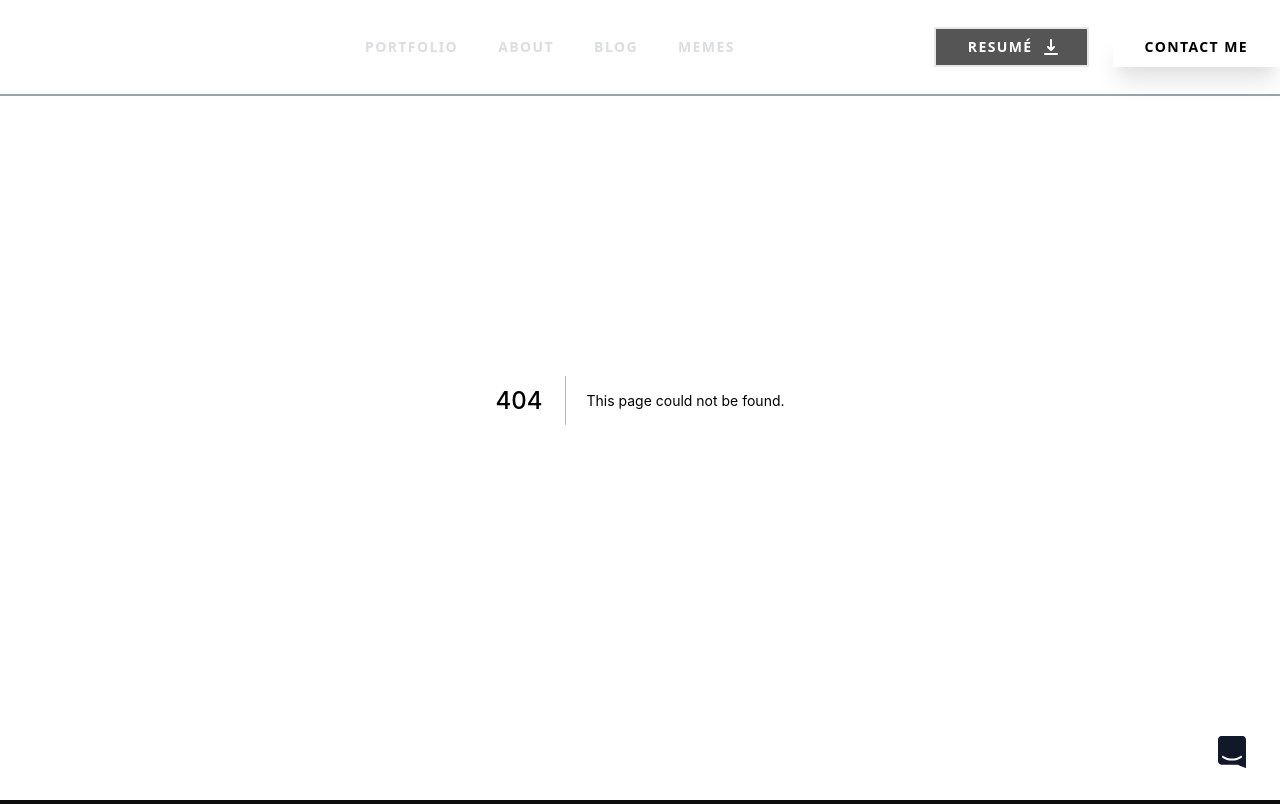
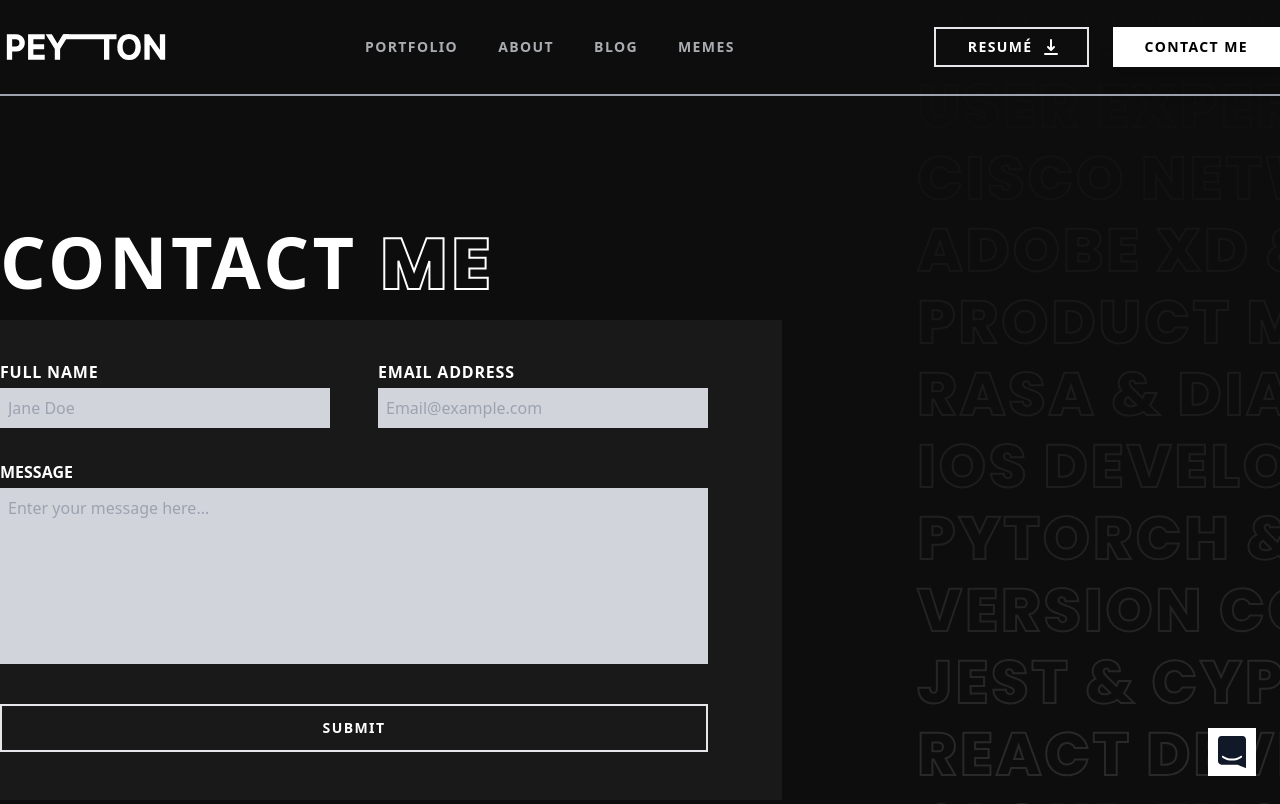
Before and after one commit to PeytonCleveland/PeytonCleveland, a Next.js app: page /contact in a window 1280 px wide. Before the commit this address had no page. Built offline with nearby package versions, Linux system fonts and the light colour scheme.

Commit message:
added contact page

```diff
--- a/components/header.js
+++ b/components/header.js
@@ -76,7 +76,7 @@ const Header = () => {
             </svg>
           </button>
         </a>
-        <Link href="/sign-up">
+        <Link href="/contact">
           <button className="ml-6 px-8 h-10 text-black text-sm font-extrabold tracking-widest bg-white hover:bg-gray-300 shadow-xl transform uppercase hover:scale-105 duration-300">
             CONTACT ME
           </button>
--- /dev/null
+++ b/pages/contact.js
@@ -0,0 +1,121 @@
+import Head from "next/head";
+import Image from "next/image";
+import Link from "next/link";
+
+export default function Contact() {
+  return (
+    <div>
+      <Head>
+        <title>Peyton Cleveland</title>
+        <meta name="description" content="Generated by create next app" />
+        <link rel="icon" href="/favicon.ico" />
+        <link rel="preconnect" href="https://fonts.googleapis.com" />
+        <link
+          rel="preconnect"
+          href="https://fonts.gstatic.com"
+          crossOrigin="true"
+        />
+        <link
+          href="https://fonts.googleapis.com/css2?family=Poppins:wght@800&display=swap"
+          rel="stylesheet"
+        />
+      </Head>
+      <div className="container h-screen flex flex-row items-center">
+        <div className="h-full w-full flex flex-col justify-end">
+          <h1 className="text-white font-black tracking-wider text-7xl mb-5">
+            CONTACT <span className="outlinedbright text-deep-gray">ME</span>
+          </h1>
+          <div
+            style={{ backgroundColor: `#191919`, width: `862px` }}
+            className="h-3/5 -ml-20"
+          >
+            <form className="ml-20 pt-10">
+              <div className="flex flex-row space-x-12">
+                <div style={{ width: `330px` }} className="flex flex-col">
+                  <label className="text-white font-bold uppercase mb-1 tracking-wider">
+                    Full Name
+                  </label>
+                  <input
+                    className="py-2 pl-2 placeholder-gray-400 font-base bg-gray-300"
+                    type="text"
+                    placeholder="Jane Doe"
+                  />
+                </div>
+                <div style={{ width: `330px` }} className="flex flex-col">
+                  <label className="text-white font-bold uppercase mb-1 tracking-wider">
+                    Email Address
+                  </label>
+                  <input
+                    className="py-2 pl-2 placeholder-gray-400 font-base bg-gray-300"
+                    type="email"
+                    placeholder="Email@example.com"
+                  />
+                </div>
+              </div>
+              <div style={{ width: `708px` }} className="flex flex-col mt-8">
+                <label className="text-white font-bold uppercase mb-1">
+                  MESSAGE
+                </label>
+                <textarea
+                  className="py-2 h-44 pl-2 placeholder-gray-400 font-base bg-gray-300 resize-none"
+                  placeholder="Enter your message here..."
+                />
+              </div>
+              <div
+                style={{ paddingRight: `74px` }}
+                className="w-full flex flex-row justify-end"
+              >
+                <Link href="/sign-up">
+                  <button
+                    style={{ backgroundColor: `#191919` }}
+                    className="mt-10 h-12 w-full bg-opacity-70 hover:bg-deep-gray hover:bg-opacity-50 px-8 border-2 text-white flex justify-center items-center text-sm font-extrabold transform uppercase hover:scale-105 duration-300 tracking-widest"
+                  >
+                    SUBMIT
+                  </button>
+                </Link>
+              </div>
+            </form>
+          </div>
+        </div>
+        <div className="pl-16 mt-2 space-y-3 absolute right-0 h-screen w-2/6 overflow-hidden whitespace-nowrap">
+          <h6 className="text-6xl outlined uppercase font-extrabold tracking-wider text-transparent opacity-5">
+            Pentesting & Malware
+          </h6>
+          <h6 className="text-6xl outlined uppercase font-extrabold tracking-wider text-transparent opacity-10">
+            User Experience Design
+          </h6>
+          <h6 className="text-6xl outlined uppercase font-extrabold tracking-wider text-transparent opacity-20">
+            CISCO Networking
+          </h6>
+          <h6 className="text-6xl outlined uppercase font-extrabold tracking-wider text-transparent opacity-30">
+            Adobe XD & Sketch
+          </h6>
+          <h6 className="text-6xl outlined uppercase font-extrabold tracking-wider text-transparent opacity-40">
+            Product Management
+          </h6>
+          <h6 className="text-6xl outlined uppercase font-extrabold tracking-wider text-transparent opacity-50">
+            RASA & Dialogflow
+          </h6>
+          <h6 className="text-6xl outlined uppercase font-extrabold tracking-wider text-transparent opacity-60">
+            IOS Development
+          </h6>
+          <h6 className="text-6xl outlined uppercase font-extrabold tracking-wider text-transparent opacity-70">
+            Pytorch & Tensorflow
+          </h6>
+          <h6 className="text-6xl outlined uppercase font-extrabold tracking-wider text-transparent opacity-80">
+            Version Control
+          </h6>
+          <h6 className="text-6xl outlined uppercase font-extrabold tracking-wider text-transparent opacity-90">
+            Jest & CYPRESS
+          </h6>
+          <h6 className="text-6xl outlined uppercase font-extrabold tracking-wider text-transparent">
+            React Development
+          </h6>
+          <h6 className="text-6xl outlined uppercase font-extrabold tracking-wider text-transparent">
+            Cloud Engineering
+          </h6>
+        </div>
+      </div>
+    </div>
+  );
+}
--- a/styles/globals.css
+++ b/styles/globals.css
@@ -11,6 +11,7 @@
   .outlinedbright {
     -webkit-text-stroke: 2px #fff !important;
     paint-order: stroke-fill;
+    font-family: "Poppins", sans-serif;
   }
 }
 
```
